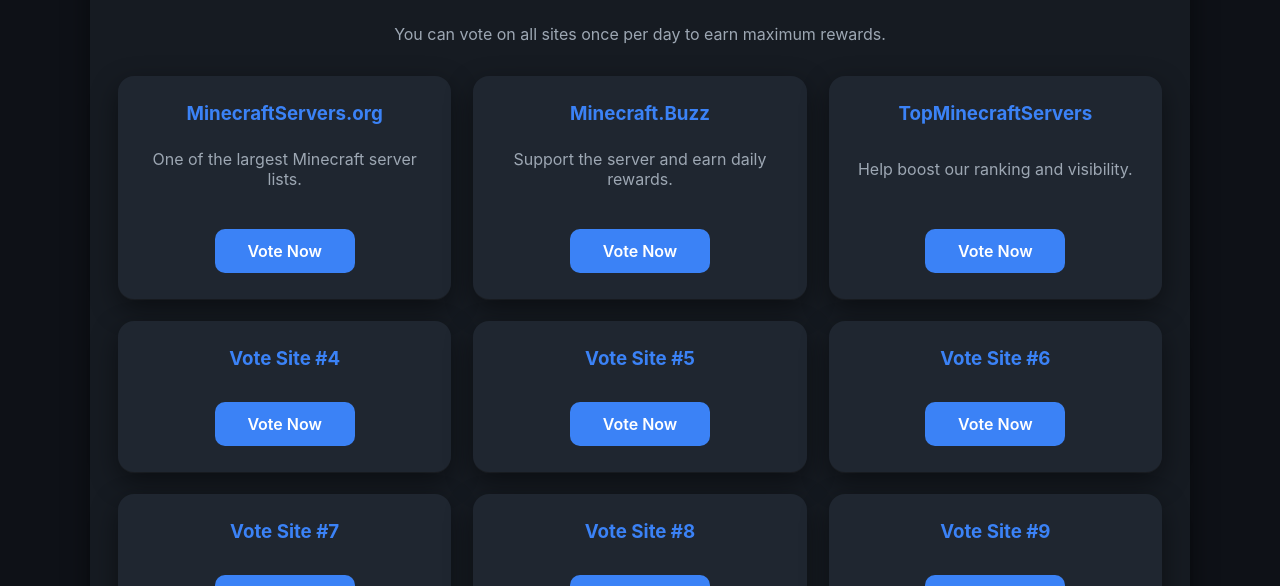
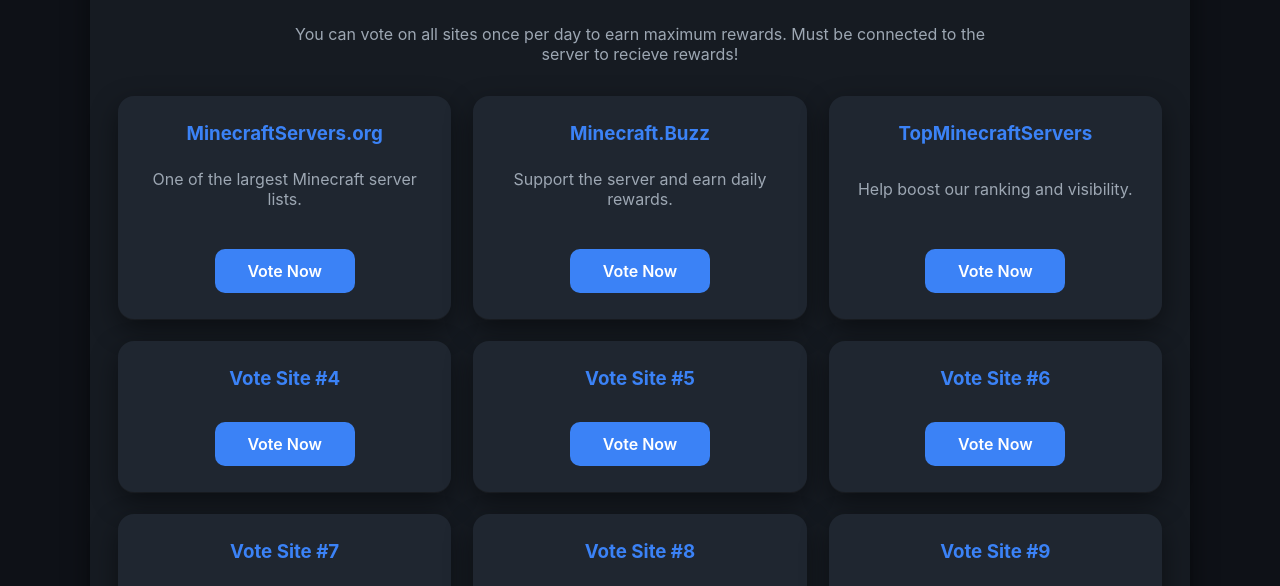
Before and after one commit to Viizorr/ricksmcserver, a plain HTML site: page vote.html in a window 1280 px wide. Shown: the part 514-1100 px from the top of the page. Drawn offline with Linux system fonts and the light colour scheme.

Commit message:
Voting Clarificaiton.
Signed-off-by: Viizorr <Viizorr@users.noreply.github.com>

```diff
--- a/vote.html
+++ b/vote.html
@@ -35,9 +35,8 @@
 <section class="section">
   <h2>Available Vote Sites</h2>
   <p class="center-text">
-  You can vote on all sites once per day to earn maximum rewards.
+  You can vote on all sites once per day to earn maximum rewards. Must be connected to the server to recieve rewards!
 </p>
-
 
 
   <div class="card-grid">
```
